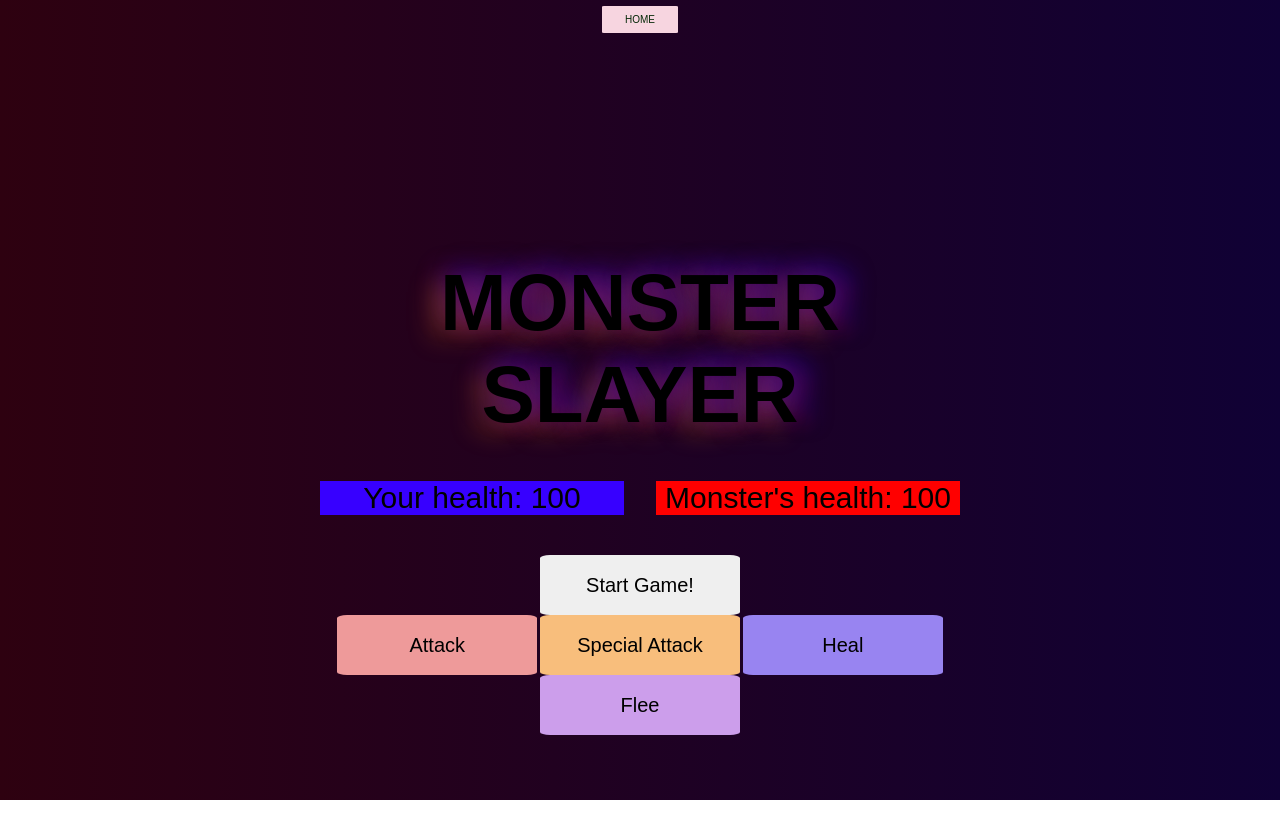
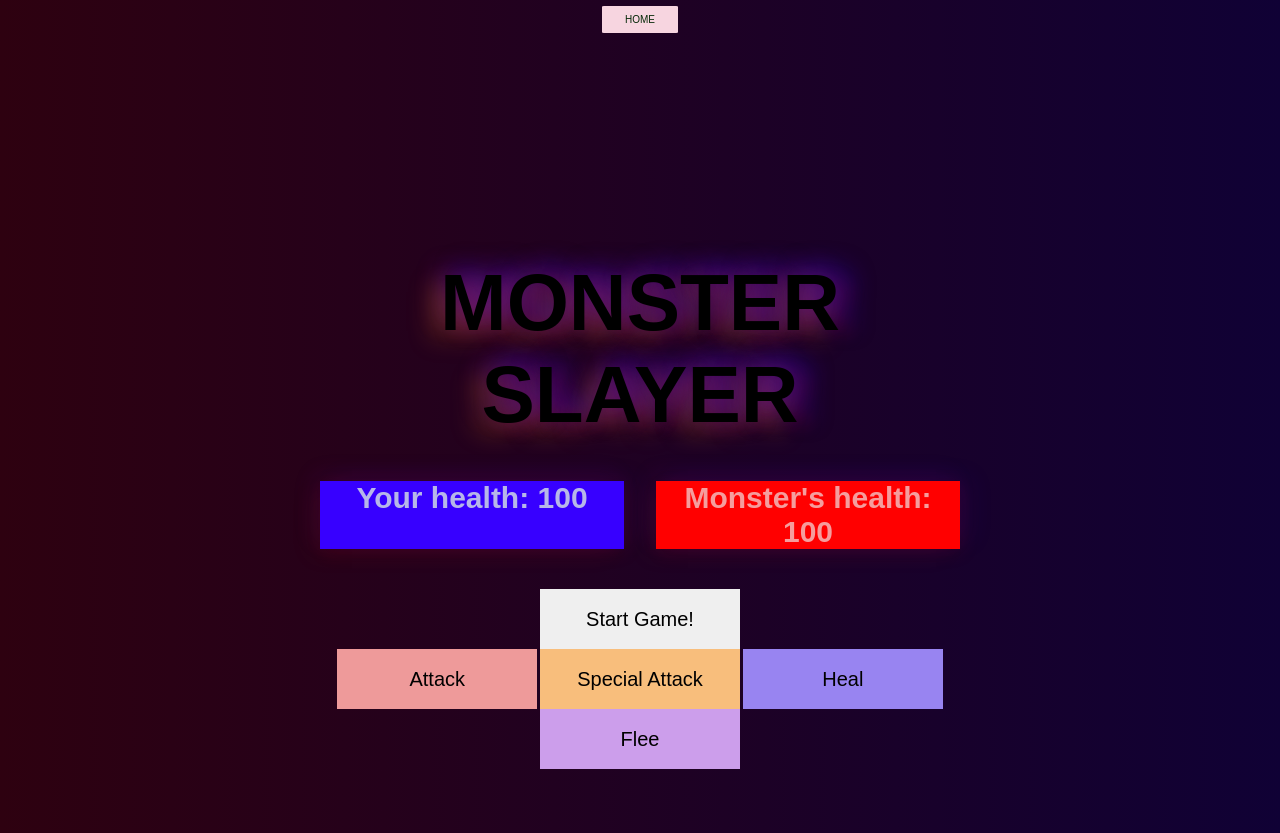
Before and after one commit to MikkoPet/Monster-Slayer---TS, a plain HTML site: page index.html in a window 1280 px wide. Before the commit the page ends 800 px from the top, so only its background shows below. Drawn offline with Linux system fonts and the light colour scheme; files whose address does not match are found by name.

Commit message:
style: tweaks to colors and font weights

```diff
--- a/style/style.css
+++ b/style/style.css
@@ -67,14 +67,21 @@ h1 {
 
 .healthZone div {
     width: 50vw;
+    font-weight: bold;
+    box-shadow: 3px 4px 18px rgba(241, 10, 10, 0.089),
+    14px -6px 25px rgba(58, 15, 247, 0.055),
+    -6px -7px 25px rgba(138, 31, 209, 0.089),
+    -12px 9px 25px rgba(255, 140, 8, 0.041);;
 }
 
 .healthZone > div:first-child {
     background: linear-gradient(to right, rgb(55, 0, 255) 100%, black);
+    color: rgb(183, 183, 233);
 }
 
 .healthZone > div:last-child {
     background: linear-gradient(to left, rgb(255, 0, 0) 100%, black);
+    color: rgb(245, 157, 157);
 }
 
 p {
@@ -87,7 +94,6 @@ button {
     width: 200px;
     font-size: 2rem;
     transition: all 100ms ease-in;
-    border-radius: 5%;
 }
 
 .attackButton {
@@ -124,7 +130,7 @@ button {
 
 .healButton:hover {
     background-color: rgb(102, 80, 204);
-    color:rgb(112, 17, 116);
+    color:rgb(76, 17, 116);
     width: 220px;
 }
 
```
